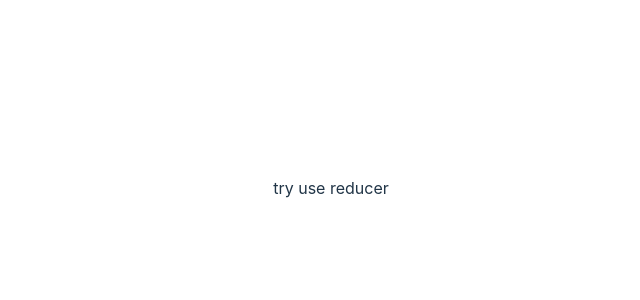
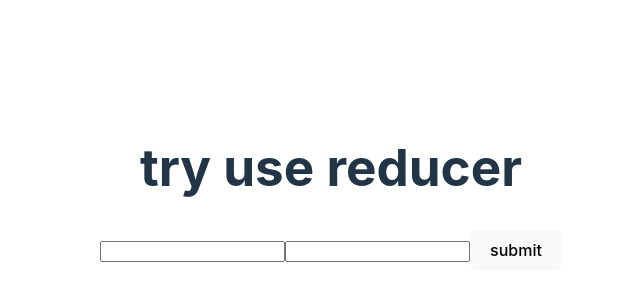
Before and after one commit to mostafizur-raahman/front-end-mastery, a React (Vite) app: page / in a window 1280 px wide. Shown: the part 212-512 px from the top of the page, without its empty margins (309-949 px from the left). Built offline with nearby package versions, Linux system fonts and the light colour scheme.

Commit message:
implemnet form in useReducer

```diff
--- a/src/components/UseReducer.tsx
+++ b/src/components/UseReducer.tsx
@@ -1,5 +1,88 @@
+import { ChangeEvent, useReducer } from "react";
+
+type TAction = {
+    type: string;
+    payload: string;
+};
+const initialState = {
+    name: "",
+    email: "",
+};
+
+const reducer = (currentState: typeof initialState, action: TAction) => {
+    switch (action.type) {
+        // case "increment":
+        //     return {
+        //         count: currentState.count + 1,
+        //     };
+        // case "decrement":
+        //     return {
+        //         count: currentState.count - 1,
+        //     };
+        // case "reset":
+        //     return {
+        //         count: currentState.count * 0,
+        //     };
+        // case "incrementByAmount":
+        //     return {
+        //         count: currentState.count + action.payload,
+        //     };
+        case "addName":
+            return {
+                ...currentState,
+                name: action.payload,
+            };
+        case "addEmail":
+            return {
+                ...currentState,
+                email: action.payload,
+            };
+        default:
+            return currentState;
+    }
+};
 const UseReducer = () => {
-    return <div>try use reducer</div>;
+    const [state, dispatch] = useReducer(reducer, initialState);
+
+    const handleSubmit = (e: ChangeEvent<HTMLFormElement>) => {
+        e.preventDefault();
+        console.log(state);
+    };
+    return (
+        <div>
+            <h1>try use reducer</h1>
+            {/* <button
+                onClick={() =>
+                    dispatch({ type: "incrementByAmount", payload: 3 })
+                }>
+                Increment by three
+            </button>
+            <button onClick={() => dispatch({ type: "decrement" })}>
+                Decremnt
+            </button>
+            <button onClick={() => dispatch({ type: "reset" })}>Reset</button> */}
+
+            <form onSubmit={handleSubmit}>
+                <input
+                    onChange={(e) =>
+                        dispatch({ type: "addName", payload: e.target.value })
+                    }
+                    type="text"
+                    name="name"
+                    id="name"
+                />
+                <input
+                    onChange={(e) =>
+                        dispatch({ type: "addEmail", payload: e.target.value })
+                    }
+                    type="text"
+                    name="email"
+                    id="email"
+                />
+                <button type="submit">submit</button>
+            </form>
+        </div>
+    );
 };
 
 export default UseReducer;
```
